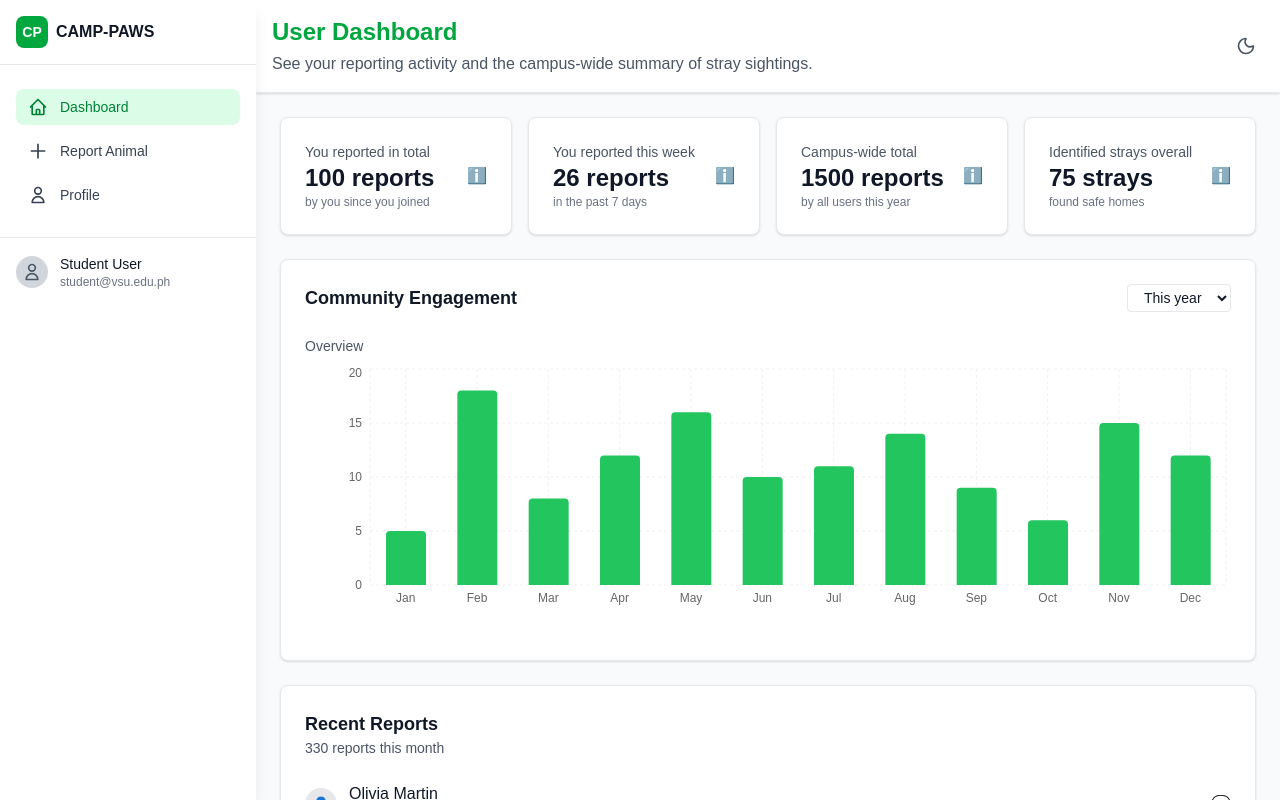
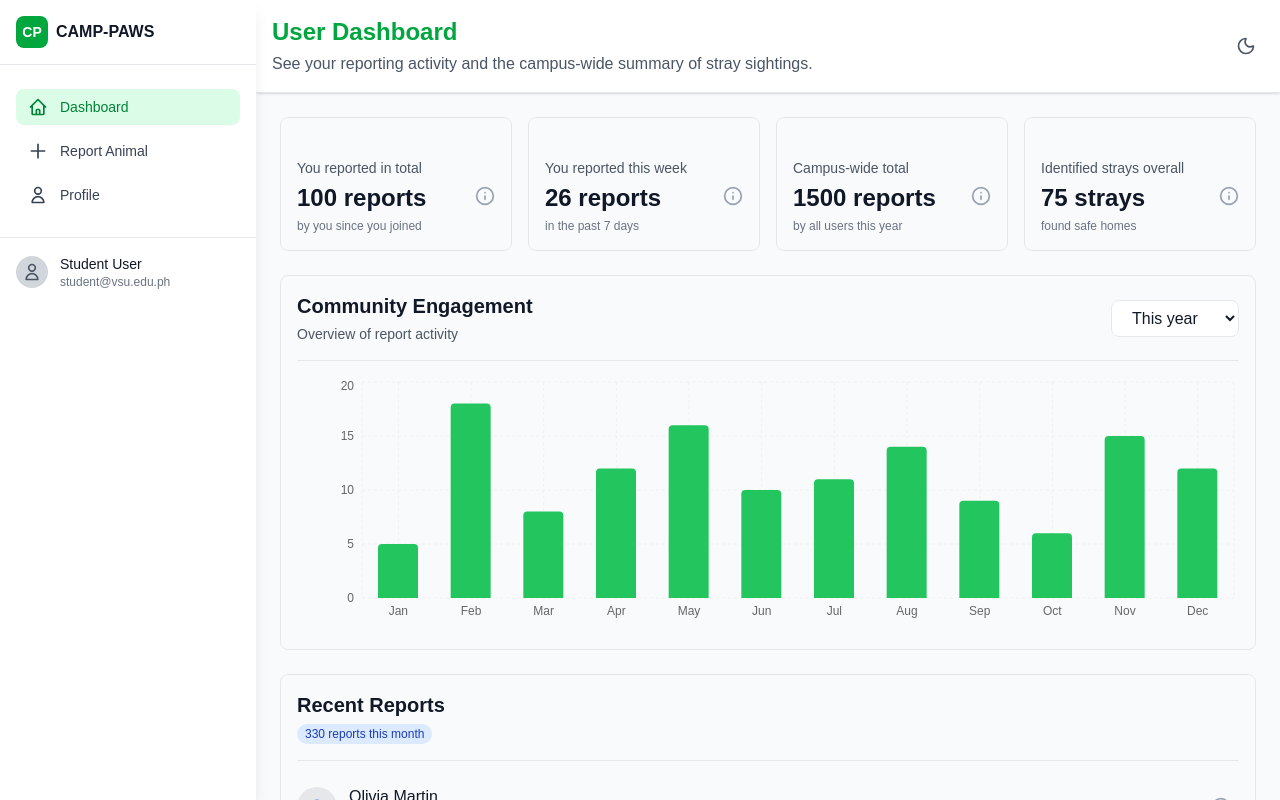
Before and after one commit to CSci-153-Web-Systems-and-Technologies/batch-2025-camp-paws-web, a Next.js app: page /user-dashboard in a window 1280 px wide. Built offline with nearby package versions, Linux system fonts and the light colour scheme.

Commit message:
feat: integrate UI components to user-dashboard

```diff
--- a/src/app/(dashboard)/(user)/user-dashboard/page.tsx
+++ b/src/app/(dashboard)/(user)/user-dashboard/page.tsx
@@ -1,5 +1,8 @@
 'use client';
 import { BarChart, Bar, XAxis, YAxis, CartesianGrid, ResponsiveContainer } from 'recharts';
+import { Card, CardHeader, CardTitle, CardDescription, CardContent } from '@/src/components/ui';
+import { Badge, Select } from '@/src/components/ui';
+import { Info, MessageCircle } from 'lucide-react';
 
 // Mock data for the chart
 const chartData = [
@@ -32,81 +35,98 @@ export default function UserDashboardPage() {
       {/* Stats Cards */}
       <div className="grid grid-cols-1 md:grid-cols-2 lg:grid-cols-4 gap-4">
         {/* Your reports total */}
-        <div className="bg-white p-6 rounded-lg shadow-sm border">
+        <Card>
+          <CardContent className="pt-6">
             <div className="flex items-center justify-between">
               <div>
-              <p className="text-sm text-gray-600">You reported in total</p>
-              <p className="text-2xl font-bold text-gray-900">100 reports</p>
-              <p className="text-xs text-gray-500">by you since you joined</p>
+                <p className="text-sm text-gray-600 dark:text-gray-400">You reported in total</p>
+                <p className="text-2xl font-bold text-gray-900 dark:text-gray-100 mt-1">100 reports</p>
+                <p className="text-xs text-gray-500 dark:text-gray-400 mt-1">by you since you joined</p>
               </div>
-            <div className="text-gray-400">ℹ️</div>
+              <Info className="w-5 h-5 text-gray-400 dark:text-gray-600" />
             </div>
-        </div>
+          </CardContent>
+        </Card>
 
         {/* This week reports */}
-        <div className="bg-white p-6 rounded-lg shadow-sm border">
+        <Card>
+          <CardContent className="pt-6">
             <div className="flex items-center justify-between">
               <div>
-              <p className="text-sm text-gray-600">You reported this week</p>
-              <p className="text-2xl font-bold text-gray-900">26 reports</p>
-              <p className="text-xs text-gray-500">in the past 7 days</p>
+                <p className="text-sm text-gray-600 dark:text-gray-400">You reported this week</p>
+                <p className="text-2xl font-bold text-gray-900 dark:text-gray-100 mt-1">26 reports</p>
+                <p className="text-xs text-gray-500 dark:text-gray-400 mt-1">in the past 7 days</p>
               </div>
-            <div className="text-gray-400">ℹ️</div>
+              <Info className="w-5 h-5 text-gray-400 dark:text-gray-600" />
             </div>
-        </div>
+          </CardContent>
+        </Card>
 
         {/* Campus-wide total */}
-        <div className="bg-white p-6 rounded-lg shadow-sm border">
+        <Card>
+          <CardContent className="pt-6">
             <div className="flex items-center justify-between">
               <div>
-              <p className="text-sm text-gray-600">Campus-wide total</p>
-              <p className="text-2xl font-bold text-gray-900">1500 reports</p>
-              <p className="text-xs text-gray-500">by all users this year</p>
+                <p className="text-sm text-gray-600 dark:text-gray-400">Campus-wide total</p>
+                <p className="text-2xl font-bold text-gray-900 dark:text-gray-100 mt-1">1500 reports</p>
+                <p className="text-xs text-gray-500 dark:text-gray-400 mt-1">by all users this year</p>
               </div>
-            <div className="text-gray-400">ℹ️</div>
+              <Info className="w-5 h-5 text-gray-400 dark:text-gray-600" />
             </div>
-        </div>
+          </CardContent>
+        </Card>
 
         {/* Identified strays */}
-        <div className="bg-white p-6 rounded-lg shadow-sm border">
+        <Card>
+          <CardContent className="pt-6">
             <div className="flex items-center justify-between">
               <div>
-              <p className="text-sm text-gray-600">Identified strays overall</p>
-              <p className="text-2xl font-bold text-gray-900">75 strays</p>
-              <p className="text-xs text-gray-500">found safe homes</p>
+                <p className="text-sm text-gray-600 dark:text-gray-400">Identified strays overall</p>
+                <p className="text-2xl font-bold text-gray-900 dark:text-gray-100 mt-1">75 strays</p>
+                <p className="text-xs text-gray-500 dark:text-gray-400 mt-1">found safe homes</p>
               </div>
-            <div className="text-gray-400">ℹ️</div>
+              <Info className="w-5 h-5 text-gray-400 dark:text-gray-600" />
             </div>
-        </div>
+          </CardContent>
+        </Card>
       </div>
 
       {/* Community Engagement Chart */}
-      <div className="bg-white p-6 rounded-lg shadow-sm border">
-        <div className="flex items-center justify-between mb-6">
-          <h2 className="text-lg font-semibold text-gray-900">Community Engagement</h2>
-          <select className="text-sm border border-gray-300 rounded px-3 py-1">
-            <option>This year</option>
-            <option>Last year</option>
-          </select>
+      <Card>
+        <CardHeader>
+          <div className="flex items-center justify-between">
+            <div>
+              <CardTitle>Community Engagement</CardTitle>
+              <CardDescription>Overview of report activity</CardDescription>
             </div>
-
-        <div className="mb-4">
-          <p className="text-sm text-gray-600 mb-2">Overview</p>
+            <Select
+              options={[
+                { value: 'this-year', label: 'This year' },
+                { value: 'last-year', label: 'Last year' },
+              ]}
+              defaultValue="this-year"
+              className="w-32"
+            />
+          </div>
+        </CardHeader>
+        <CardContent>
           <div className="w-full h-64 min-h-64">
             <ResponsiveContainer width="100%" height={256}>
               <BarChart data={chartData}>
-                <CartesianGrid strokeDasharray="3 3" stroke="#f0f0f0" />
+                <CartesianGrid strokeDasharray="3 3" stroke="#f0f0f0" className="dark:opacity-20" />
                 <XAxis
                   dataKey="month"
                   axisLine={false}
                   tickLine={false}
                   tick={{ fontSize: 12, fill: '#666' }}
+                  className="dark:fill-gray-400"
                 />
                 <YAxis
                   axisLine={false}
                   tickLine={false}
                   tick={{ fontSize: 12, fill: '#666' }}
                   domain={[0, 20]}
+                  className="dark:fill-gray-400"
                 />
                 <Bar
                   dataKey="reports"
@@ -117,35 +137,38 @@ export default function UserDashboardPage() {
               </BarChart>
             </ResponsiveContainer>
           </div>
-        </div>
-      </div>
+        </CardContent>
+      </Card>
 
       {/* Recent Reports */}
-      <div className="bg-white p-6 rounded-lg shadow-sm border">
-        <div className="mb-4">
-          <h2 className="text-lg font-semibold text-gray-900">Recent Reports</h2>
-          <p className="text-sm text-gray-600">330 reports this month</p>
-        </div>
-
+      <Card>
+        <CardHeader>
+          <CardTitle>Recent Reports</CardTitle>
+          <CardDescription>
+            <Badge variant="info" size="sm">330 reports this month</Badge>
+          </CardDescription>
+        </CardHeader>
+        <CardContent>
           <div className="space-y-3">
             {recentReports.map((reporter, index) => (
-            <div key={index} className="flex items-center justify-between py-2">
+              <div key={index} className="flex items-center justify-between py-2 border-b border-gray-200 dark:border-gray-800 last:border-0">
                 <div className="flex items-center space-x-3">
-                <div className="w-8 h-8 bg-gray-200 rounded-full flex items-center justify-center text-sm">
+                  <div className="w-10 h-10 bg-gray-200 dark:bg-gray-700 rounded-full flex items-center justify-center text-sm">
                     {reporter.avatar}
                   </div>
                   <div>
-                  <p className="font-medium text-gray-900">{reporter.name}</p>
-                  <p className="text-sm text-gray-500">{reporter.email}</p>
+                    <p className="font-medium text-gray-900 dark:text-gray-100">{reporter.name}</p>
+                    <p className="text-sm text-gray-500 dark:text-gray-400">{reporter.email}</p>
                   </div>
                 </div>
-              <button className="text-gray-400 hover:text-gray-600">
-                💬
+                <button className="p-2 text-gray-400 hover:text-gray-600 dark:hover:text-gray-300 hover:bg-gray-100 dark:hover:bg-gray-800 rounded-lg transition-colors">
+                  <MessageCircle className="w-5 h-5" />
                 </button>
               </div>
             ))}
           </div>
-      </div>
+        </CardContent>
+      </Card>
     </div>
   );
 }
```
Lines whose indentation alone changed are shown as unchanged.
